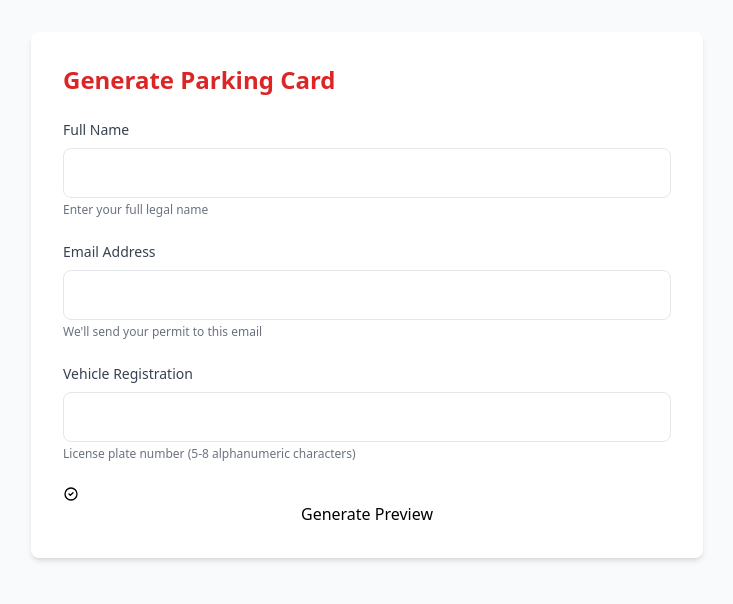
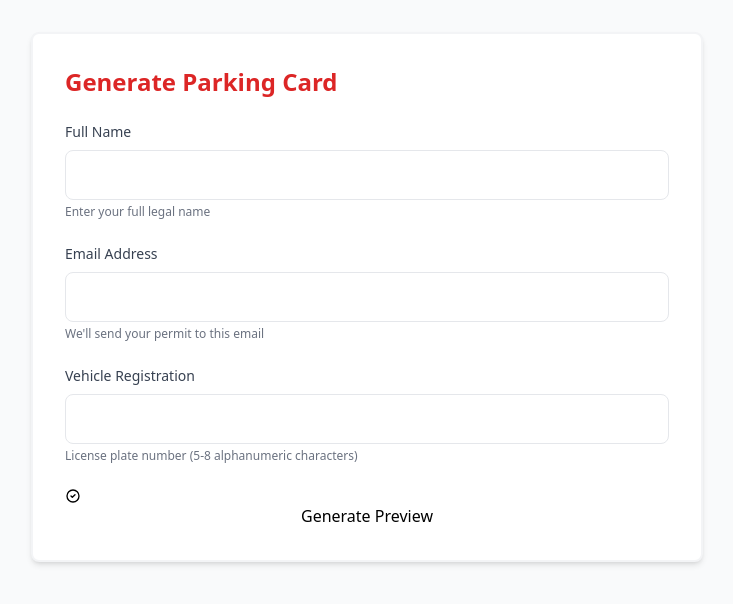
Before and after one commit to leksval/parking_card_management_app, a FastAPI app: page / in a window 1280 px wide. Shown: the top 604 px of the page, without its empty margins (273-1006 px from the left). Run offline with FastAPI, Linux system fonts and the light colour scheme; some libraries are stand-ins or nearby versions.

Commit message:
style: Update UI with card-like appearance and red accent colors

```diff
--- a/src/parking_card_app/static/css/style.css
+++ b/src/parking_card_app/static/css/style.css
@@ -1,7 +1,7 @@
 /* Base styles */
 body {
   font-family: 'Inter', system-ui, -apple-system, sans-serif;
-  @apply bg-gradient-to-br from-gray-50 to-gray-100;
+  @apply bg-white;
 }
 
 /* Form elements */
@@ -19,7 +19,7 @@ body {
 
 /* Buttons */
 .btn-primary {
-  @apply inline-flex items-center justify-center px-6 py-3 border border-transparent rounded-lg font-medium text-white bg-gradient-to-br from-red-600 to-red-500 shadow-sm hover:from-red-700 hover:to-red-600 transition-all duration-200 hover:shadow-md focus:outline-none focus:ring-2 focus:ring-offset-2 focus:ring-red-500 disabled:opacity-50 disabled:cursor-not-allowed;
+  @apply inline-flex items-center justify-center px-6 py-3 border border-transparent rounded-lg font-medium text-white bg-red-600 shadow-sm hover:bg-red-700 transition-all duration-200 hover:shadow-md focus:outline-none focus:ring-2 focus:ring-offset-2 focus:ring-red-500 disabled:opacity-50 disabled:cursor-not-allowed;
 }
 
 .btn-secondary {
--- a/src/parking_card_app/templates/generate_card.html
+++ b/src/parking_card_app/templates/generate_card.html
@@ -1,7 +1,7 @@
 {% extends "base.html" %}
 
 {% block content %}
-<div class="max-w-2xl mx-auto bg-white rounded-lg shadow-md p-8">
+<div class="max-w-2xl mx-auto bg-white rounded-lg shadow-md p-8 border-2 border-gray-100">
     <h1 class="text-2xl font-bold text-red-600 mb-6">Generate Parking Card</h1>
 
     <form id="cardForm" class="space-y-6">
@@ -79,13 +79,13 @@
         </div>
     </div>
 
-    <div id="previewSection" class="hidden mt-8 parking-card preview-section">
-        <div class="parking-card-header">
-            <h3 class="text-lg font-semibold flex items-center space-x-2">
-                <svg class="w-5 h-5 text-red-600" fill="currentColor" viewBox="0 0 20 20">
-                    <path d="M10 2a1 1 0 011 1v1h1a1 1 0 110 2H9.236a1 1 0 01-.894-.553l-1.448-2.895A1 1 0 016.382 0H5a1 1 0 000 2h1.382l1.724 3.447A1 1 0 009 6h4a1 1 0 100-2h-1V3a1 1 0 00-1-1zm-3 9a1 1 0 012 0v3a1 1 0 11-2 0v-3zm3-1a1 1 0 011 1v3a1 1 0 11-2 0v-3a1 1 0 011-1z" clip-rule="evenodd"/>
+    <div id="previewSection" class="hidden mt-8 bg-white rounded-lg border-2 border-red-100 shadow-sm">
+        <div class="bg-red-50 px-6 py-4 border-b border-red-100">
+            <h3 class="text-lg font-semibold flex items-center text-red-700">
+                <svg class="w-5 h-5 mr-2" fill="currentColor" viewBox="0 0 20 20">
+                    <path d="M10 2a1 1 0 011 1v1h1a1 1 0 110 2H9.236a1 1 0 01-.894-.553l-1.448-2.895A1 1 0 016.382 0H5a1 1 0 000 2h1.382l1.724 3.447A1 1 0 009 6h4a1 1 0 100-2h-1V3a1 1 0 00-1-1zm-3 9a1 1 0 012 0v3a1 1 0 11-2 0v-3zm3-1a1 1 0 011 1v3a1 1 0 11-2 0v-3a1 1 0 011-1z"/>
                 </svg>
-                <span>Confirm Details</span>
+                Confirm Details
             </h3>
         </div>
         <div class="p-6">
```
